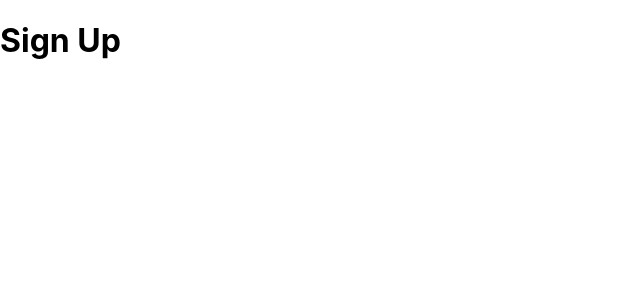
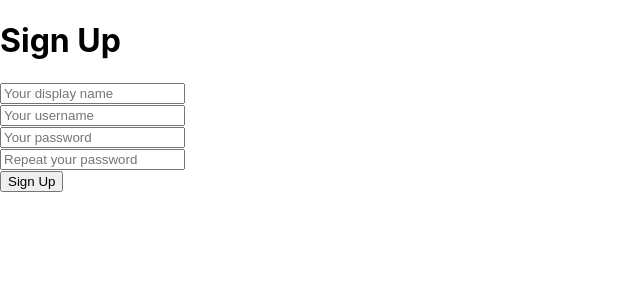
Before and after one commit to MrDiipo/SHAREWARE-A-Social-Sharing-Platform-Frontend, a React (Create React App) app: page / in a window 1280 px wide. Shown: the top 300 px of the page, without its empty margins (0-640 px from the left). Built offline with nearby package versions, Linux system fonts and the light colour scheme.

Commit message:
Complete User Signup page implementation

```diff
--- a/src/pages/UserSignupPage.jsx
+++ b/src/pages/UserSignupPage.jsx
@@ -5,6 +5,21 @@ export class UserSignupPage extends Component {
         return (
             <div>
                 <h1>Sign Up</h1>
+                <div>
+                    <input placeholder="Your display name"/>
+                </div>
+                <div>
+                    <input placeholder="Your username"/>
+                </div>
+                <div>
+                    <input placeholder="Your password" type="password"/>
+                </div>
+                <div>
+                    <input placeholder="Repeat your password" type="password"/>
+                </div>
+                <div>
+                    <button>Sign Up</button>
+                </div>
             </div>
         )
     }
```
Also changed, not shown: 1 other file (tests, documents, lock files or other folders).
